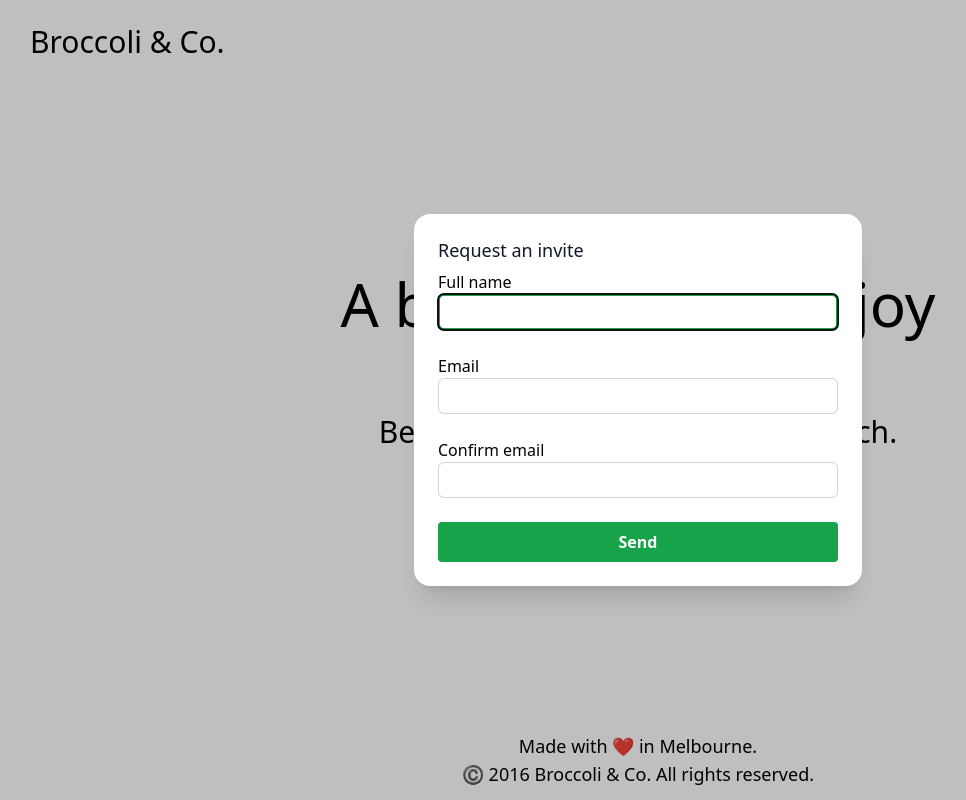
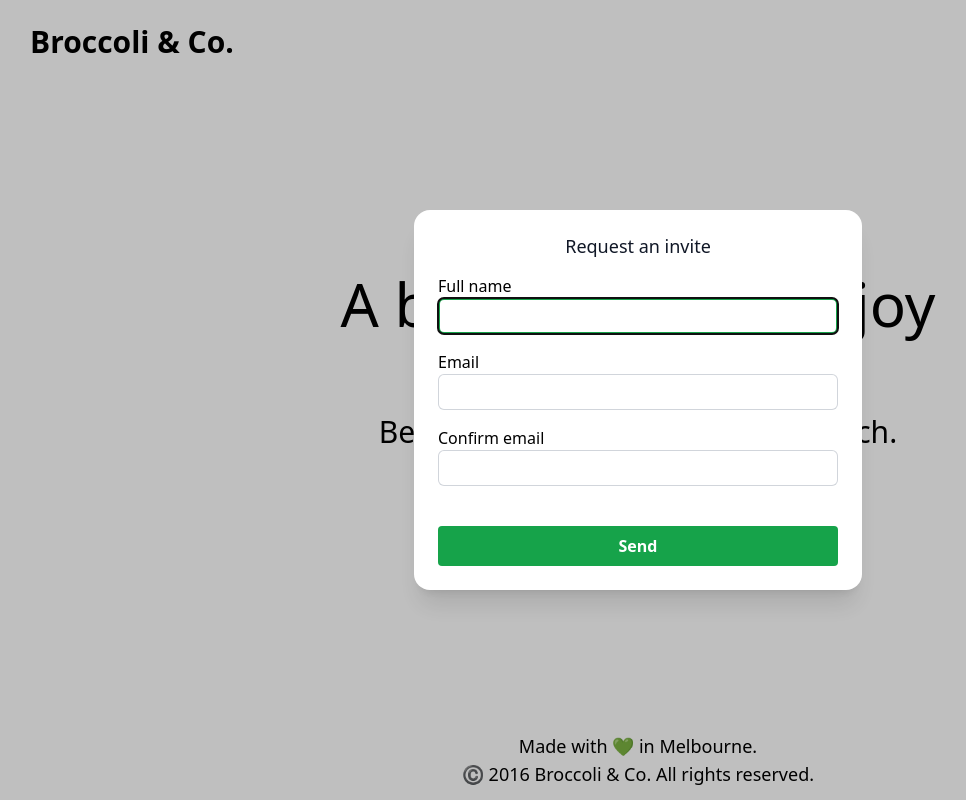
Before and after one commit to lukemesiti/AWTH, a React (Vite) app: page / in a window 1280 px wide. Both pictures are taken after a click on the button "Request an invite". Shown: the whole page, without its empty margins (2-968 px from the left). Built offline with nearby package versions, Linux system fonts and the light colour scheme.

Commit message:
styling changes

```diff
--- a/src/components/BUIModal.tsx
+++ b/src/components/BUIModal.tsx
@@ -49,7 +49,7 @@ const BUIModal: React.FC<PropsWithChildren<ComponentProps>> = ({
               <Dialog.Panel className="w-full max-w-md transform overflow-hidden rounded-2xl bg-white p-6 text-left align-middle shadow-xl transition-all">
                 <Dialog.Title
                   as="h3"
-                  className="text-lg font-medium leading-6 text-gray-900"
+                  className="text-center text-lg font-medium leading-6 text-gray-900 mb-4"
                 >
                   {title}
                 </Dialog.Title>
--- a/src/inviteForm/RequestInviteForm.tsx
+++ b/src/inviteForm/RequestInviteForm.tsx
@@ -67,6 +67,7 @@ const RequestInviteForm: React.FC = () => {
     (modal: Current) => {
       setModal(modal);
       setFormData(initialFormState);
+      setServerError("");
     },
     [setModal, setFormData]
   );
@@ -93,11 +94,11 @@ const RequestInviteForm: React.FC = () => {
       title="Request an invite"
       testId="request-invite-form"
     >
-      <form className="space-y-6" onSubmit={handleSubmit}>
+      <form onSubmit={handleSubmit}>
         {Object.keys(formData).map((objectKey) => {
           const element = formData[objectKey as FormFieldNames];
           return (
-            <div className="mt-2" key={objectKey}>
+            <div className="mt-4" key={objectKey}>
               <BUIFormInput
                 id={objectKey}
                 element={element}
@@ -109,12 +110,14 @@ const RequestInviteForm: React.FC = () => {
           );
         })}
 
-        <BUIButton fullWidth type="submit" testId={SUBMIT_BUTTON_TEST_ID}>
-          {status === "loading" ? "Sending, please wait..." : "Send"}
-        </BUIButton>
+        <div className="mt-10">
+          <BUIButton fullWidth type="submit" testId={SUBMIT_BUTTON_TEST_ID}>
+            {status === "loading" ? "Sending, please wait..." : "Send"}
+          </BUIButton>
+        </div>
         {serverError && (
           <p
-            className="text-red-600 text-center"
+            className="text-red-600 text-center mt-4"
             data-testid={SERVER_ERROR_TEST_ID}
           >
             {serverError}
--- a/src/layout/footer/Footer.tsx
+++ b/src/layout/footer/Footer.tsx
@@ -3,7 +3,7 @@ import { FOOTER_TEST_ID } from "./types";
 const Footer: React.FC = () => {
   return (
     <footer data-testid={FOOTER_TEST_ID} className="text-center p-3 text-lg">
-      <div>Made with ❤ in Melbourne.</div>
+      <div>Made with 💚 in Melbourne.</div>
       <div>©️ 2016 Broccoli & Co. All rights reserved.</div>
     </footer>
   );
--- a/src/layout/header/Header.tsx
+++ b/src/layout/header/Header.tsx
@@ -2,13 +2,10 @@ import { HEADER_TEST_ID } from "./types";
 
 const Header: React.FC = () => {
   return (
-    <header data-testid={HEADER_TEST_ID} className="bg-white">
-      <nav
-        className="mx-auto flex max-w-7xl items-center justify-between p-6 lg:px-8"
-        aria-label="Global"
-      >
+    <header data-testid={HEADER_TEST_ID}>
+      <nav className="mx-auto flex max-w-7xl items-center justify-between p-6 lg:px-8">
         <div className="flex lg:flex-1">
-          <h1 className="text-3xl -m-1.5 p-1.5">Broccoli & Co.</h1>
+          <h1 className="text-3xl font-bold -m-1.5 p-1.5 ">Broccoli & Co.</h1>
         </div>
       </nav>
     </header>
```
